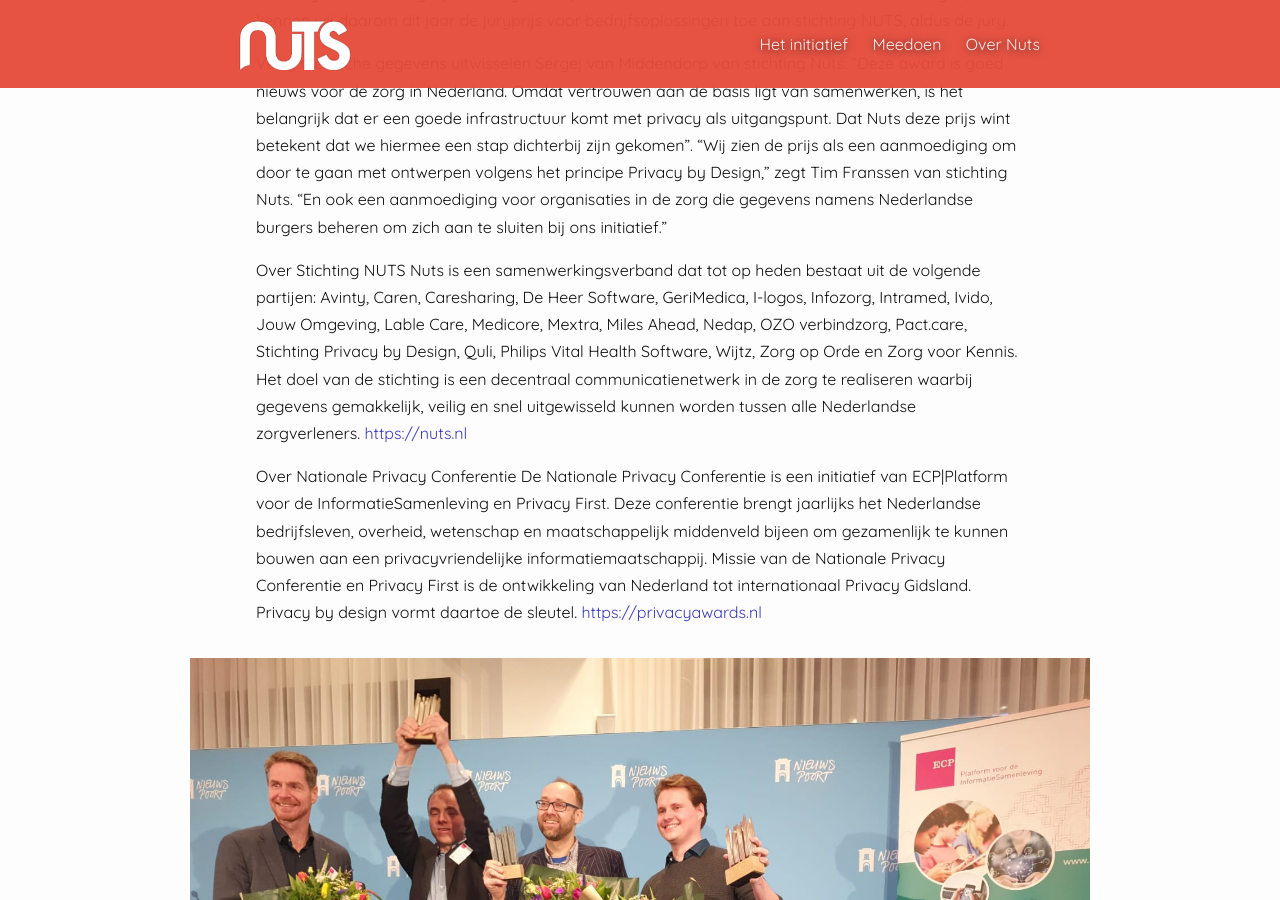
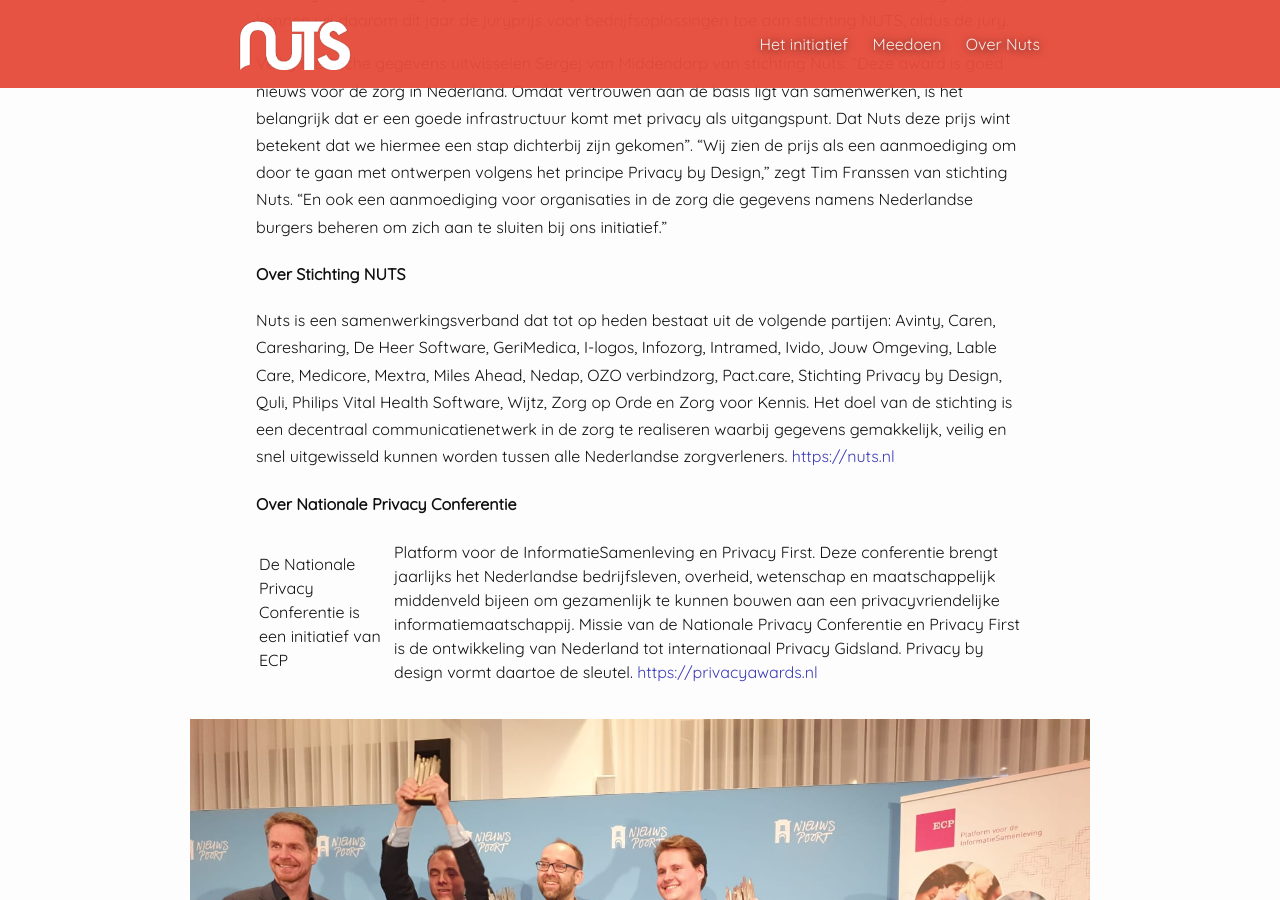
Before and after one commit to nuts-foundation/nuts-webpresence, a Jekyll site: the page built from pers.md, in a window 1280 px wide and 900 px high, scrolled down 1143 px. Built offline with Jekyll 4.4.1, drawn with Linux system fonts in a browser that asks for light colours.

Commit message:
Fix persbericht layout

```diff
--- a/pers.md
+++ b/pers.md
@@ -13,7 +13,7 @@
 
 ### 30 januari 2020 - Persbericht: Stichting NUTS wint Nederlandse Privacy Award categorie bedrijfsoplossingen.
 
-Stichting NUTS wint Nederlandse Privacy Award categorie bedrijfsoplossingen
+_Stichting NUTS wint Nederlandse Privacy Award categorie bedrijfsoplossingen_
 
 Doetinchem, 30 januari 2020 - Op de Europese Dag van de Privacy, 28 januari 2020, is de Nederlandse Privacy Award uitgereikt aan Stichting Nuts in de categorie bedrijfsoplossingen. NUTS is een samenwerkingsverband van partijen in de zorg om een decentraal communicatienetwerk voor de zorg te realiseren waarbij gegevens gemakkelijk, veilig en snel uitgewisseld kunnen worden tussen alle Nederlandse zorgverleners. De jury bestond uit 9 privacy-experts en de award werd uitgereikt door kamerlid van D66, Kees Verhoeven.
 
@@ -22,10 +22,12 @@
 Veilig medische gegevens uitwisselen
 Sergej van Middendorp van stichting Nuts: “Deze award is goed nieuws voor de zorg in Nederland. Omdat vertrouwen aan de basis ligt van samenwerken, is het belangrijk dat er een goede infrastructuur komt met privacy als uitgangspunt. Dat Nuts deze prijs wint betekent dat we hiermee een stap dichterbij zijn gekomen”. “Wij zien de prijs als een aanmoediging om door te gaan met ontwerpen volgens het principe Privacy by Design," zegt Tim Franssen van stichting Nuts. “En ook een aanmoediging voor organisaties in de zorg die gegevens namens Nederlandse burgers beheren om zich aan te sluiten bij ons initiatief."
 
-Over Stichting NUTS
+#### Over Stichting NUTS
+
 Nuts is een samenwerkingsverband dat tot op heden bestaat uit de volgende partijen: Avinty, Caren, Caresharing, De Heer Software, GeriMedica, I-logos, Infozorg, Intramed, Ivido, Jouw Omgeving, Lable Care, Medicore, Mextra, Miles Ahead, Nedap, OZO verbindzorg, Pact.care, Stichting Privacy by Design, Quli, Philips Vital Health Software, Wijtz, Zorg op Orde en Zorg voor Kennis. Het doel van de stichting is een decentraal communicatienetwerk in de zorg te realiseren waarbij gegevens gemakkelijk, veilig en snel uitgewisseld kunnen worden tussen alle Nederlandse zorgverleners. [https://nuts.nl](https://nuts.nl)
 
-Over Nationale Privacy Conferentie
+#### Over Nationale Privacy Conferentie
+
 De Nationale Privacy Conferentie is een initiatief van ECP|Platform voor de InformatieSamenleving en Privacy First. Deze conferentie brengt jaarlijks het Nederlandse bedrijfsleven, overheid, wetenschap en maatschappelijk middenveld bijeen om gezamenlijk te kunnen bouwen aan een privacyvriendelijke informatiemaatschappij. Missie van de Nationale Privacy Conferentie en Privacy First is de ontwikkeling van Nederland tot internationaal Privacy Gidsland. Privacy by design vormt daartoe de sleutel. [https://privacyawards.nl](https://privacyawards.nl)
 
 <img class="inline-image" src="/assets/images/privacyawardsuitreiking.jpeg" alt="uitreiking" title="Privacy Award Uitreiking" />
```
